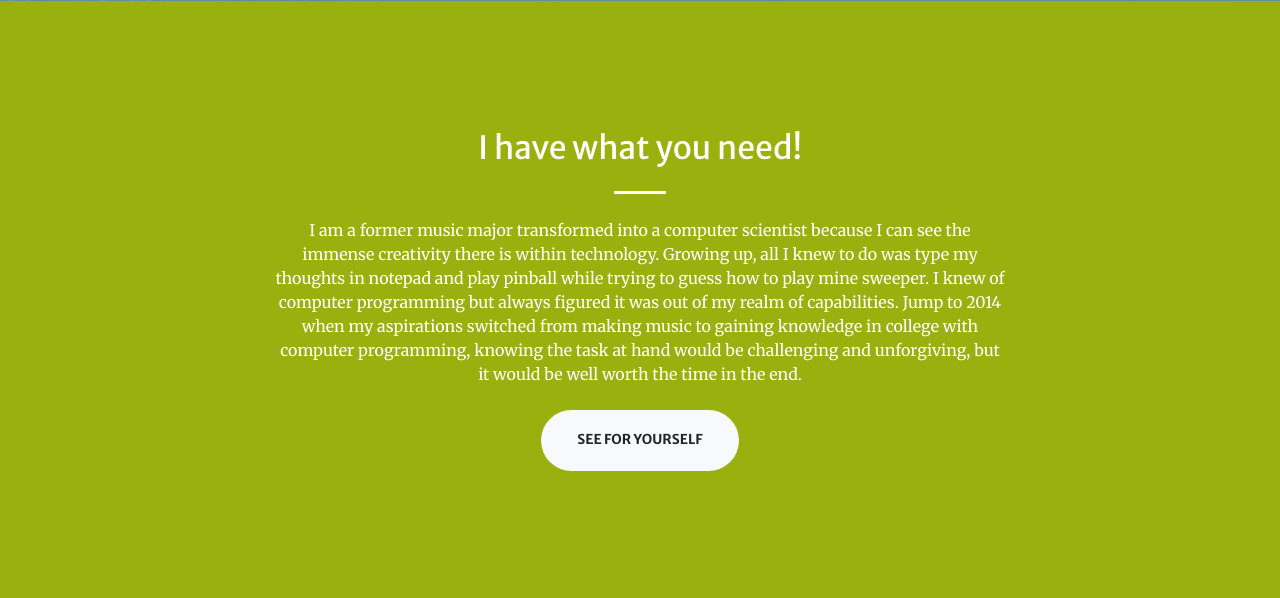
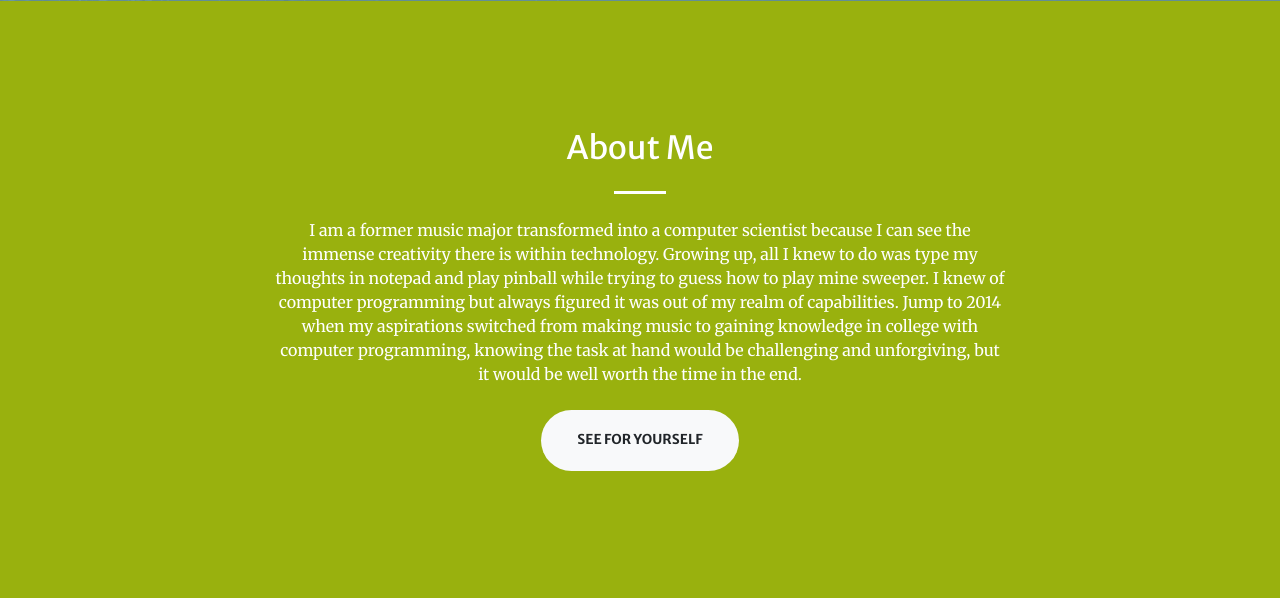
Before and after one commit to joemface/portfolio, a Flask app: page / in a window 1280 px wide. Shown: the part 799-1397 px from the top of the page. Run offline with Flask 2, Linux system fonts and the light colour scheme; some libraries are stand-ins or nearby versions.

Commit message:
about me

```diff
--- a/templates/index.html
+++ b/templates/index.html
@@ -110,7 +110,7 @@
       <div class="container">
         <div class="row justify-content-center">
           <div class="col-lg-8 text-center">
-            <h2 class="text-white mt-0">I have what you need!</h2>
+            <h2 class="text-white mt-0">About Me</h2>
             <hr class="divider light my-4" />
             <p class="mb-4" style="color: white;">
               I am a former music major transformed into a computer scientist
```
